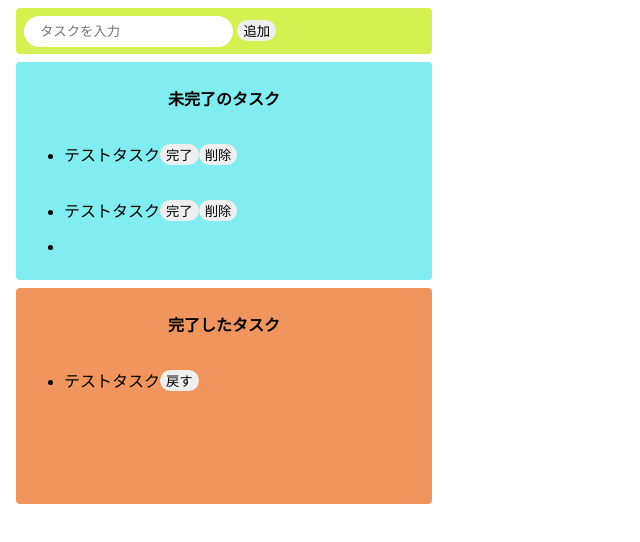
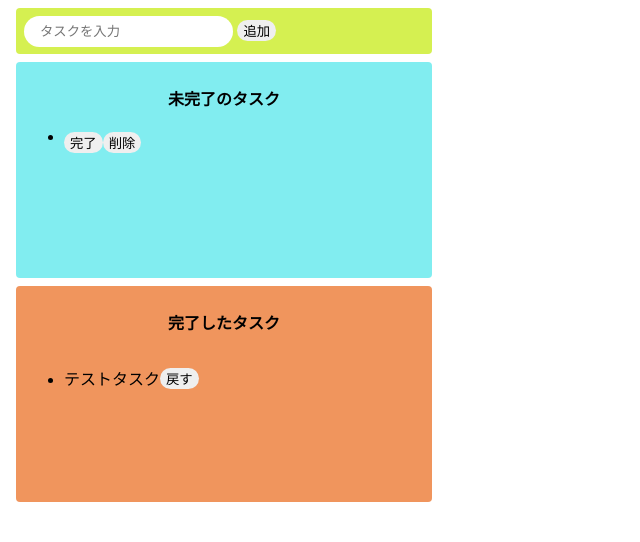
Before and after one commit to takurofukuta/sandbox-javascript-study, a website built with Parcel: page index.html in a window 1280 px wide. Both pictures are taken after a click on the button "追加". Shown: the whole page, without its empty margins (0-640 px from the left). Built offline with nearby package versions, Linux system fonts and the light colour scheme.

Commit message:
未完了タスクの削除機能を実装

```diff
--- a/index.html
+++ b/index.html
@@ -14,20 +14,6 @@
 	<div class="incompleted-task">
 		<p class="title">未完了のタスク</p>
 		<ul id="uncompleted-task">
-			<li>
-				<div class="list-row">
-					<p>テストタスク</p>
-					<button>完了</button>
-					<button>削除</button>
-				</div>
-			</li>
-			<li>
-				<div class="list-row">
-					<p>テストタスク</p>
-					<button>完了</button>
-					<button>削除</button>
-				</div>
-			</li>
 		</ul>
 	</div>
 	<div class="completed-task">
--- a/src/index.js
+++ b/src/index.js
@@ -8,14 +8,37 @@ const addTask = () => {
   // 未完了タスクの追加処理
   // liタグ作成
   const li = document.createElement("li");
-  li.innerText = inputText;
   // divタグ作成
   const div = document.createElement("div");
   div.className = "list-row";
-  div.appendChild(li);
 
+  // pタグ作成
+  const p = document.createElement("p");
+  p.innerText = inputText;
+
+  // button(完了)タグを生成
+  const completeButton = document.createElement("button");
+  completeButton.innerText = "完了";
+  completeButton.className = "complete-button";
+  completeButton.addEventListener("click", () => {
+    alert("完了");
+  });
+
+  // button(削除)タグを生成
+  const deleteButton = document.createElement("button");
+  deleteButton.innerText = "削除";
+  deleteButton.addEventListener("click", () => {
+    const deleteTarget = deleteButton.parentNode.parentNode;
+    console.log(deleteTarget);
+    document.getElementById("uncompleted-task").removeChild(deleteTarget);
+  });
+
+  li.appendChild(div);
+  div.appendChild(p);
+  div.appendChild(completeButton);
+  div.appendChild(deleteButton);
   // 未完了タスクの追加
-  document.getElementById("uncompleted-task").appendChild(div);
+  document.getElementById("uncompleted-task").appendChild(li);
 };
 
 document
```
